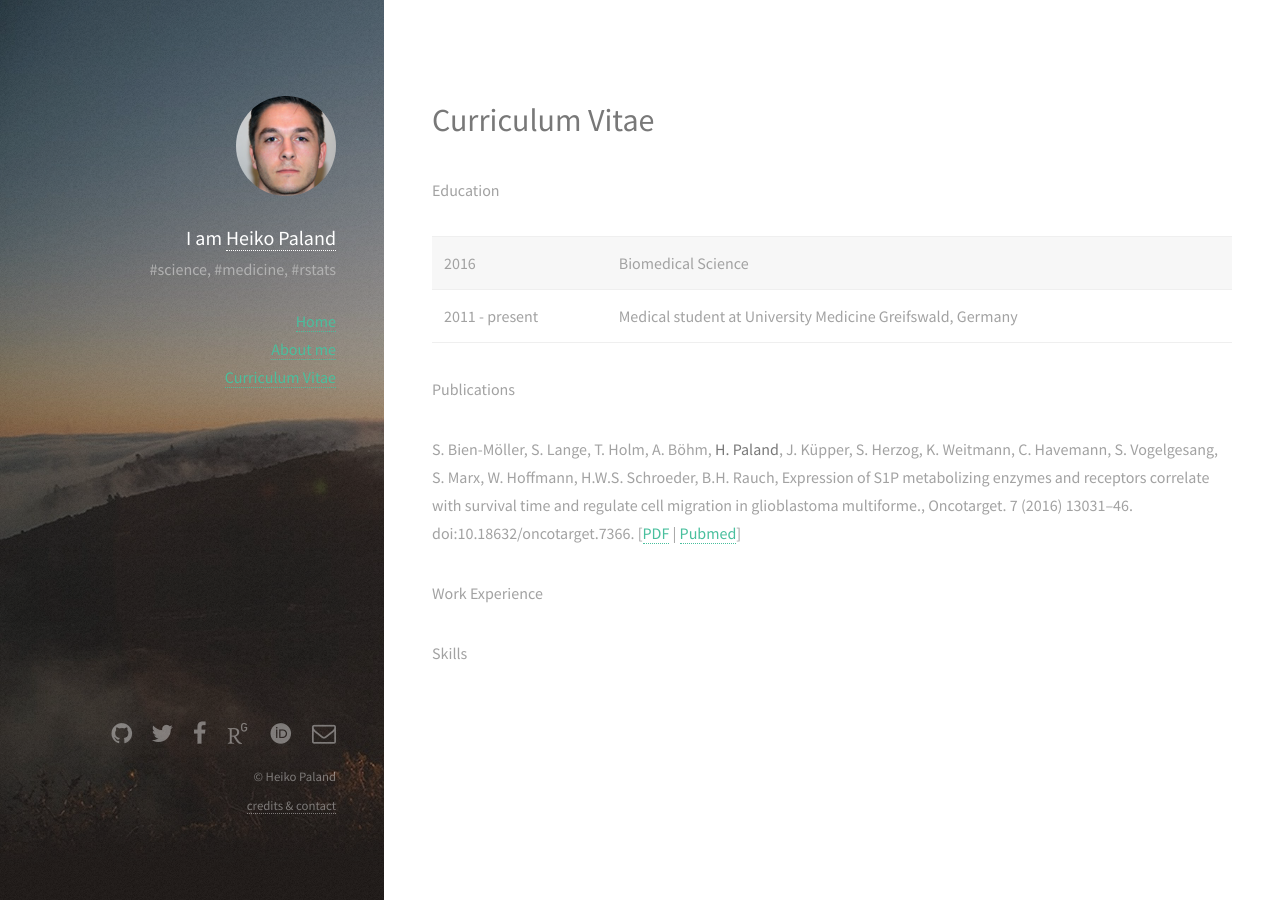
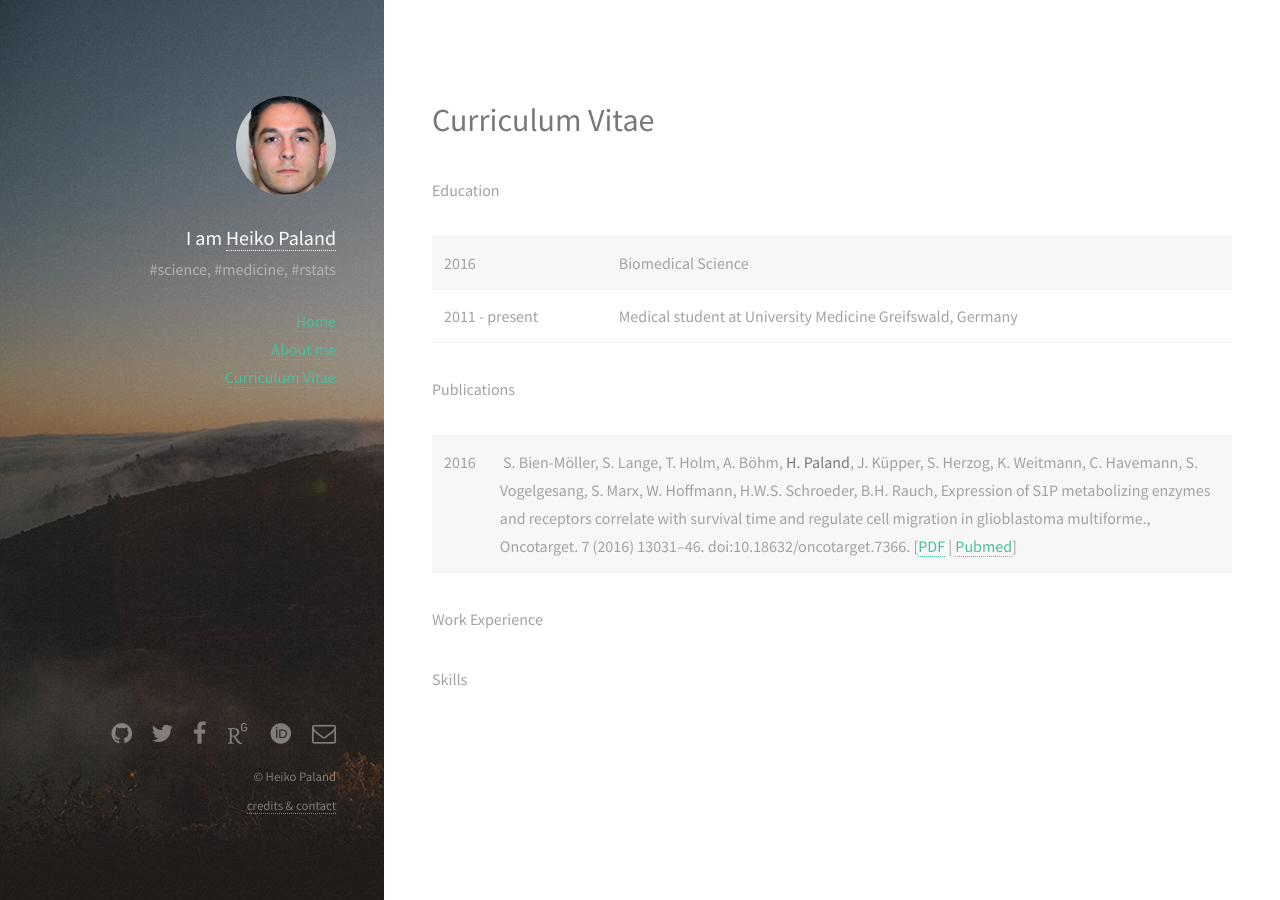
Before and after one commit to old-jekyll-templates/Strata-Jekyll-Theme, a Jekyll site: the page built from cv.md, in a window 1280 px wide. Built offline with Jekyll 4.4.1, drawn with Linux system fonts in a browser that asks for light colours; some web fonts are replaced.

Commit message:
Publications as table by year

```diff
--- a/cv.md
+++ b/cv.md
@@ -11,7 +11,7 @@
 
 Publications
 
-S. Bien-Möller, S. Lange, T. Holm, A. Böhm, **H. Paland**, J. Küpper, S. Herzog, K. Weitmann, C. Havemann, S. Vogelgesang, S. Marx, W. Hoffmann, H.W.S. Schroeder, B.H. Rauch, Expression of S1P metabolizing enzymes and receptors correlate with survival time and regulate cell migration in glioblastoma multiforme., Oncotarget. 7 (2016) 13031–46. doi:10.18632/oncotarget.7366. [[PDF](http://www.impactjournals.com/oncotarget/index.php?journal=oncotarget&page=article&op=download&path%5B%5D=7366&path%5B%5D=21109) \| [Pubmed](http://www.ncbi.nlm.nih.gov/pubmed/26887055)]
+| 2016 | S. Bien-Möller, S. Lange, T. Holm, A. Böhm, **H. Paland**, J. Küpper, S. Herzog, K. Weitmann, C. Havemann, S. Vogelgesang, S. Marx, W. Hoffmann, H.W.S. Schroeder, B.H. Rauch, Expression of S1P metabolizing enzymes and receptors correlate with survival time and regulate cell migration in glioblastoma multiforme., Oncotarget. 7 (2016) 13031–46. doi:10.18632/oncotarget.7366. [[PDF](http://www.impactjournals.com/oncotarget/index.php?journal=oncotarget&page=article&op=download&path%5B%5D=7366&path%5B%5D=21109) \| [Pubmed](http://www.ncbi.nlm.nih.gov/pubmed/26887055)]
 
 Work Experience
 
```
